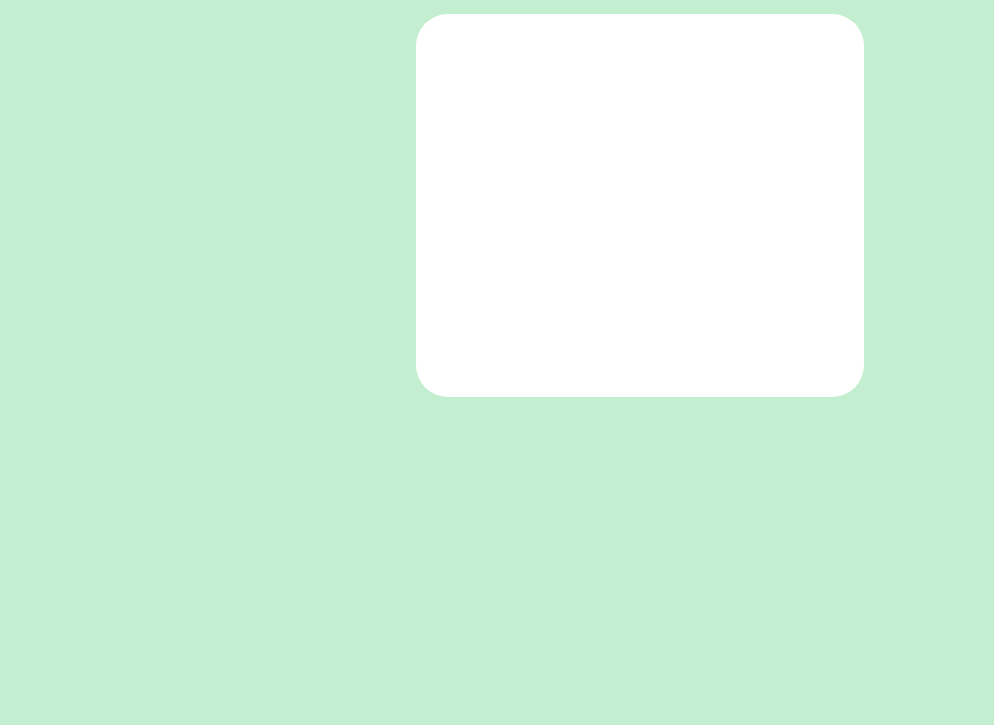
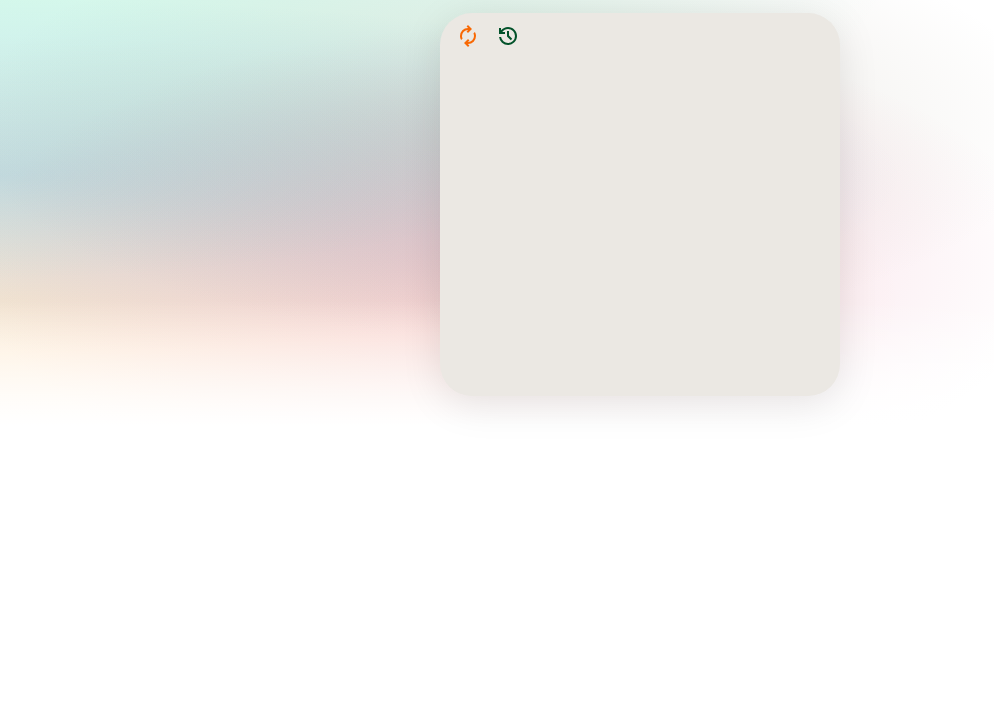
Before and after one commit to Egor-record/obuba-game, a website: page index.html in a window 1280 px wide. Shown: the part 75-800 px from the top of the page, without its empty margins (0-994 px from the left). Drawn offline with nearby package versions, Linux system fonts and the light colour scheme.

Commit message:
updated design; added refresh button

```diff
--- a/index.html
+++ b/index.html
@@ -4,10 +4,14 @@
     <meta charset="UTF-8">
     <meta name="viewport" content="width=device-width, initial-scale=1.0">
     <title>Obuba Game</title>
+    <link rel="stylesheet" href="https://unpkg.com/normalize.css@8.0.1/normalize.css">
     <link rel="preconnect" href="https://fonts.googleapis.com">
     <link rel="preconnect" href="https://fonts.gstatic.com" crossorigin>
     <link href="https://fonts.googleapis.com/css2?family=Roboto&display=swap" rel="stylesheet">
     <style>
+        :root {
+            --board-bg-color: #ebe8e3;
+        }
         body {
             font-family: "Roboto", sans-serif;
             font-optical-sizing: auto;
@@ -15,17 +19,22 @@
             font-style: normal;
             font-variation-settings:
                 "wdth" 100;
-            background-color: #c4eed0;
+            background-image: linear-gradient(to bottom, transparent 75%, #ffffff 100%),radial-gradient(at 0% 0%,hsla(159,70%,50%,0.25) 0,transparent 50%),radial-gradient(at 0% 50%,hsla(211,65%,50%,0.23) 0,transparent 50%),radial-gradient(at 40% 40%,hsla(38,16%,50%,0.21) 0,transparent 50%),radial-gradient(at 40% 68%,hsla(341,66%,50%,0.2) 0,transparent 50%),radial-gradient(at 0% 75%,hsla(34,97%,50%,0.18) 0,transparent 50%),radial-gradient(at 80% 0%, #ffffff 0, transparent 50%),radial-gradient(at 80% 50%, #ffffff 0, transparent 50%),radial-gradient(at 80% 50%, #ffffff 0, transparent 50%),linear-gradient(to bottom, transparent 75%, #ffffff 100%);
+            background-position: center;
+            background-size: cover;
+            background-repeat: no-repeat;
         }
         h1 {
             text-align: center;
         }
         .boardWrapper {
-            background-color: #fff;
+            background-color: var(--board-bg-color);
             margin: 30px auto;
             padding: 64px 20px;
             border-radius: 32px;
-            max-width: 320px;
+            max-width: 272px;
+            box-shadow: 0 8px 40px rgba(0,0,0,.1);
+            position: relative;
         }
         @media (min-width: 394px) {
             .boardWrapper {
@@ -56,7 +65,22 @@
             background: #b1d4ea;
         }
         .empty {
-            background-color: #fff;
+            background-color: var(--board-bg-color);
+        }
+        .buttonsWrapper {
+            position: absolute;
+            top:10px;
+            left: 10px;
+        }
+        button {
+            background: transparent;
+            color: #fff;
+            border: none;
+            border-radius: 4px;
+            height: 35px;
+            line-height: 34px;
+            text-align: center;
+            cursor: pointer;
         }
     </style>
 </head>
@@ -64,6 +88,14 @@
     <div>
         <h1>Obuba Game</h1>
         <div class="boardWrapper">
+            <div class="buttonsWrapper">
+                <button id="js-restart-game">
+                    <svg xmlns="http://www.w3.org/2000/svg" height="24px" viewBox="0 -960 960 960" width="24px" fill="#f86804"><path d="M204-318q-22-38-33-78t-11-82q0-134 93-228t227-94h7l-64-64 56-56 160 160-160 160-56-56 64-64h-7q-100 0-170 70.5T240-478q0 26 6 51t18 49l-60 60ZM481-40 321-200l160-160 56 56-64 64h7q100 0 170-70.5T720-482q0-26-6-51t-18-49l60-60q22 38 33 78t11 82q0 134-93 228t-227 94h-7l64 64-56 56Z"/></svg>
+                </button>
+                <button class="js-stepback">
+                    <svg xmlns="http://www.w3.org/2000/svg" height="24px" viewBox="0 -960 960 960" width="24px" fill="#02522a"><path d="M480-120q-138 0-240.5-91.5T122-440h82q14 104 92.5 172T480-200q117 0 198.5-81.5T760-480q0-117-81.5-198.5T480-760q-69 0-129 32t-101 88h110v80H120v-240h80v94q51-64 124.5-99T480-840q75 0 140.5 28.5t114 77q48.5 48.5 77 114T840-480q0 75-28.5 140.5t-77 114q-48.5 48.5-114 77T480-120Zm112-192L440-464v-216h80v184l128 128-56 56Z"/></svg>
+                </button>
+            </div>
             <div id="game-board"></div>
         </div>
     </div>
@@ -114,6 +146,14 @@
                 historyManager.saveSnapshot(game)
             }
         });
+
+        document.getElementById('js-restart-game').addEventListener('click', () => {
+            const emptyMatrix = game.createEmptyMatrix()
+            game.matrix = emptyMatrix;
+            socket.saveMatrixToServer(game.matrix)
+            historyManager.saveSnapshot(game)
+            renderMatrix(emptyMatrix)
+        });
     </script>
 </body>
 </html>
--- a/server.js
+++ b/server.js
@@ -32,7 +32,7 @@ const server = http.createServer((req, res) => {
 
 
 const wss = new WebSocket.Server({ server });
-const PORT = 3000;
+const PORT = 3300;
 
 server.listen(PORT, () => {
   console.log(`HTTP + WebSocket server running at http://localhost:${PORT}`);
```
